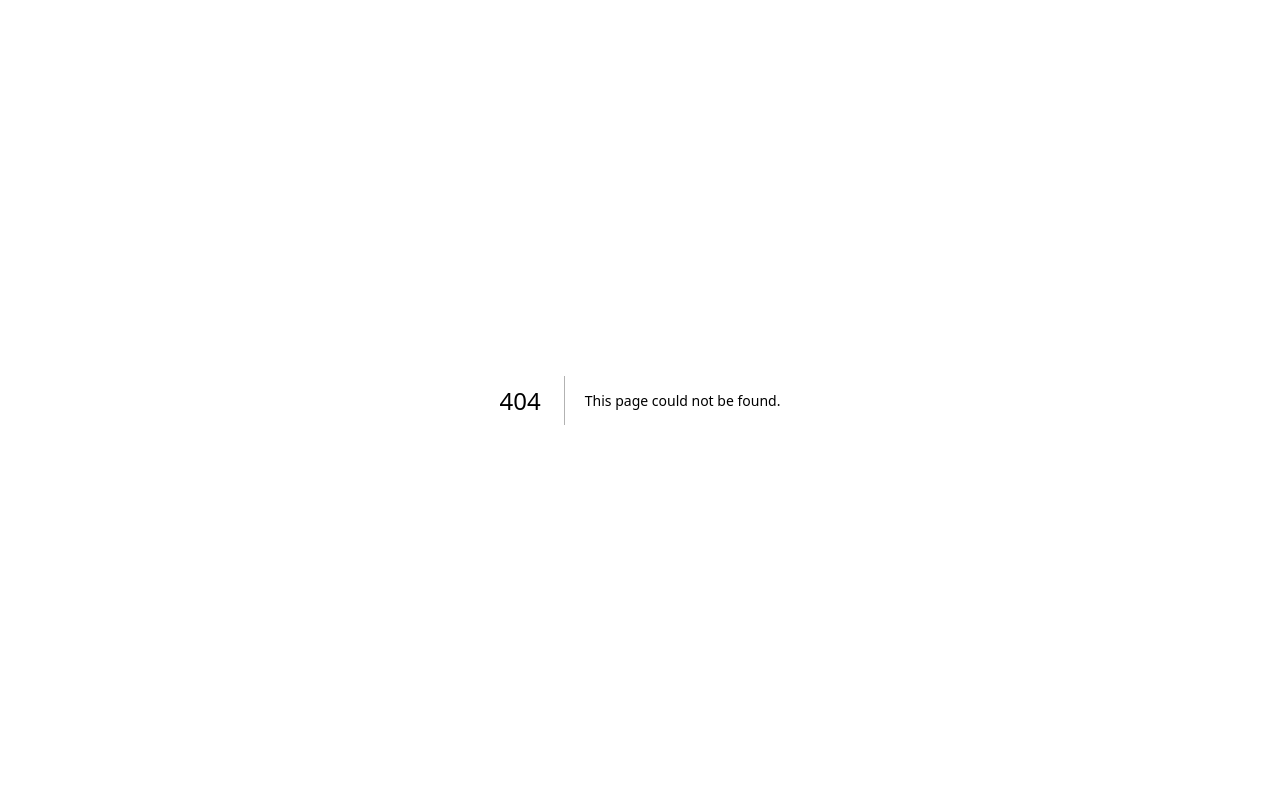
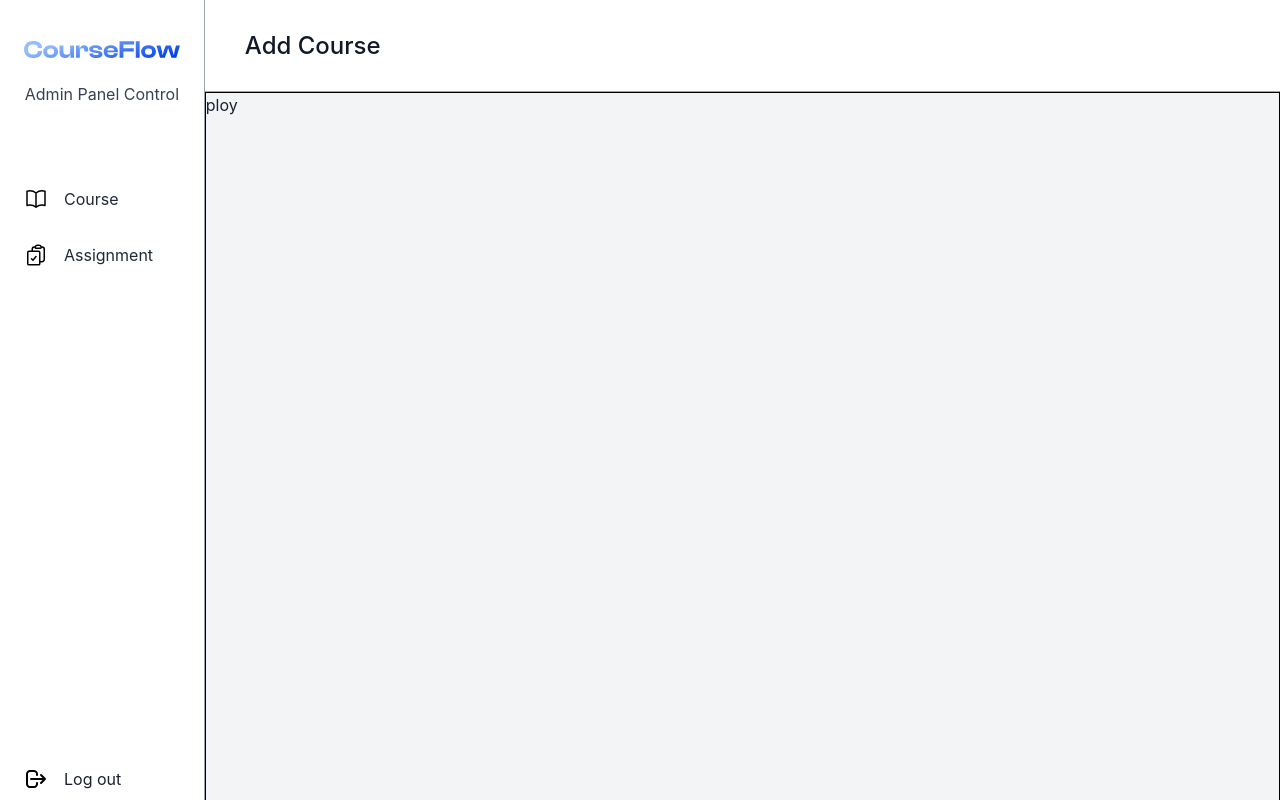
Before and after one commit to course-flow-final-project-2024/course-flow, a Next.js app: page /admin/add-course in a window 1280 px wide. Before the commit this address had no page. Shown: the top 800 px of the page. Built offline with nearby package versions, Linux system fonts and the light colour scheme.

Commit message:
feat: setup add-course page

```diff
--- /dev/null
+++ b/src/components/admin/header/creating-page.js
@@ -0,0 +1,12 @@
+const AdminCreatingHeader = ({ section }) => {
+  return (
+    <div className="flex items-center gap-4 h-[92px] px-10 py-4 border-b border-gray-400 bg-white">
+      <h3 className="w-full font-medium text-[24px] text-gray-900 ">
+        {section}
+      </h3>
+      <div className="flex h-[60px] gap-[16px] "></div>
+    </div>
+  );
+};
+
+export default AdminCreatingHeader;
--- /dev/null
+++ b/src/components/admin/sidebar.js
@@ -0,0 +1,59 @@
+import React from "react";
+import Image from "next/image";
+
+const AdminSidebar = () => {
+  return (
+    <>
+      <div
+        id="sidebar"
+        className="flex flex-col gap-10 w-[16vw] h-full border-r border-gray-400 bg-white"
+      >
+        <div
+          id="sidebar-header"
+          className="flex flex-col gap-6 h-[131px] p-6 pt-10  items-center justify-center"
+        >
+          <Image src="/logo/CourseFlow-logo.svg" width={174} height={19} />
+          <p className="text-[16px] text-gray-700">Admin Panel Control</p>
+        </div>
+        <div id="sidebar-menu" className="flex flex-col h-[540px] ">
+          <div
+            id="course"
+            className="flex gap-4 px-6 py-4 hover:bg-gray-200 active:bg-gray-300 focus:bg-gray-200"
+          >
+            <Image
+              src="/icons/book.svg"
+              alt="Course Icon"
+              width={24}
+              height={24}
+            />
+            <h3 className="text-gray-800 text-[16px] ">Course</h3>
+          </div>
+          <div
+            id="assignment"
+            className="flex gap-4 px-6 py-4 hover:bg-gray-200 active:bg-gray-300 focus:bg-gray-200"
+          >
+            <Image
+              src="/icons/copy.svg"
+              alt="Assignment Icon"
+              width={24}
+              height={24}
+            />
+            <h3 className="text-gray-800 text-[16px] w-full ">Assignment</h3>
+          </div>
+        </div>
+        <div>
+          <div className="flex gap-4 px-6 py-4 hover:bg-gray-200 active:bg-gray-300 focus:bg-gray-200">
+            <Image
+              src="/icons/logout.svg"
+              alt="Assignment Icon"
+              width={24}
+              height={24}
+            />
+            <h3>Log out</h3>
+          </div>
+        </div>
+      </div>
+    </>
+  );
+};
+export default AdminSidebar;
--- /dev/null
+++ b/src/pages/admin/add-course/index.js
@@ -0,0 +1,18 @@
+import AdminSidebar from "@/components/admin/sidebar";
+import AdminCreatingHeader from "@/components/admin/header/creating-page";
+export default function ADdNewCourse() {
+  return (
+    <>
+      <div className="flex flex-grow w-full mx-auto h-full">
+        <div>
+          <AdminSidebar />
+        </div>
+        <div className="flex flex-col w-full bg-gray-100">
+          <AdminCreatingHeader section="Add Course" />
+          <div className="h-[1520px] border border-black">ploy</div>
+          <div className="h-[800px]">non</div>
+        </div>
+      </div>
+    </>
+  );
+}
```
